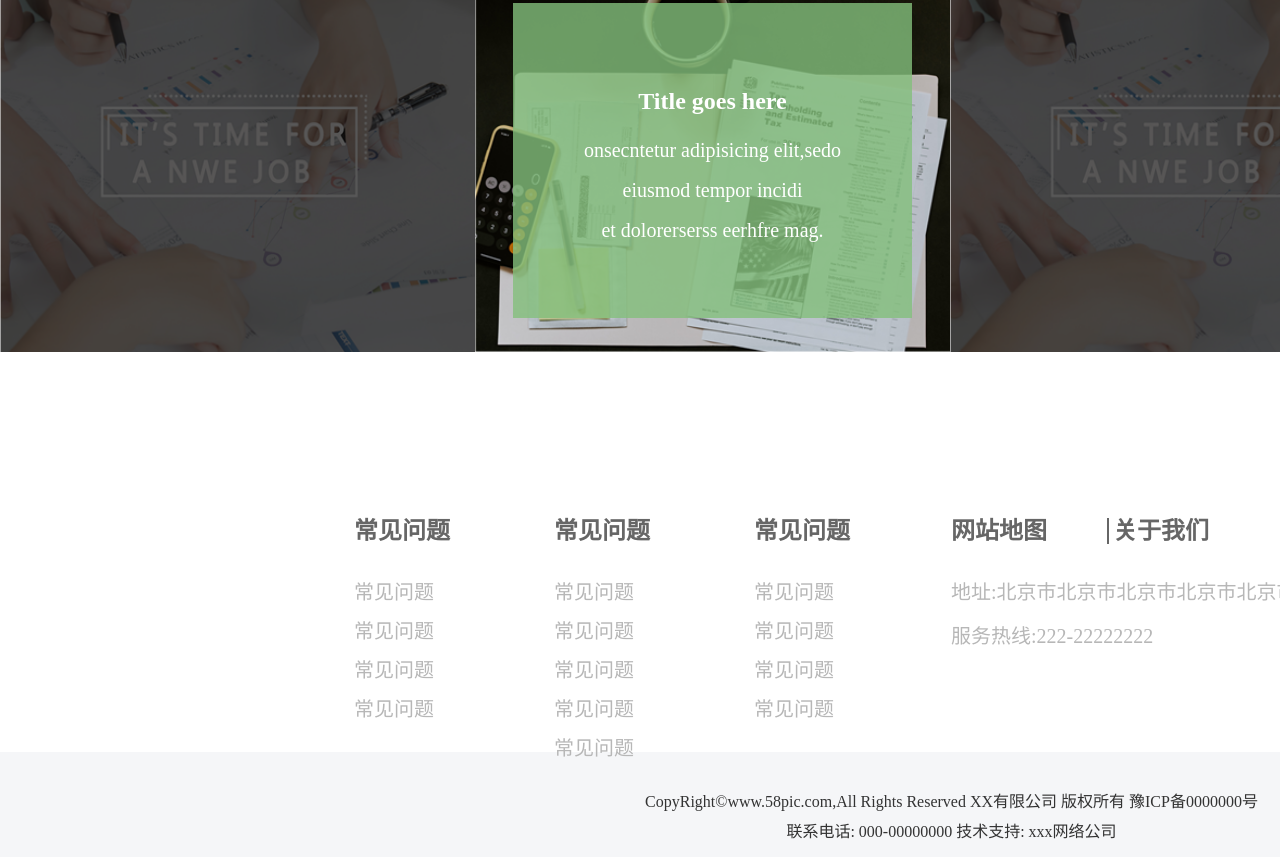
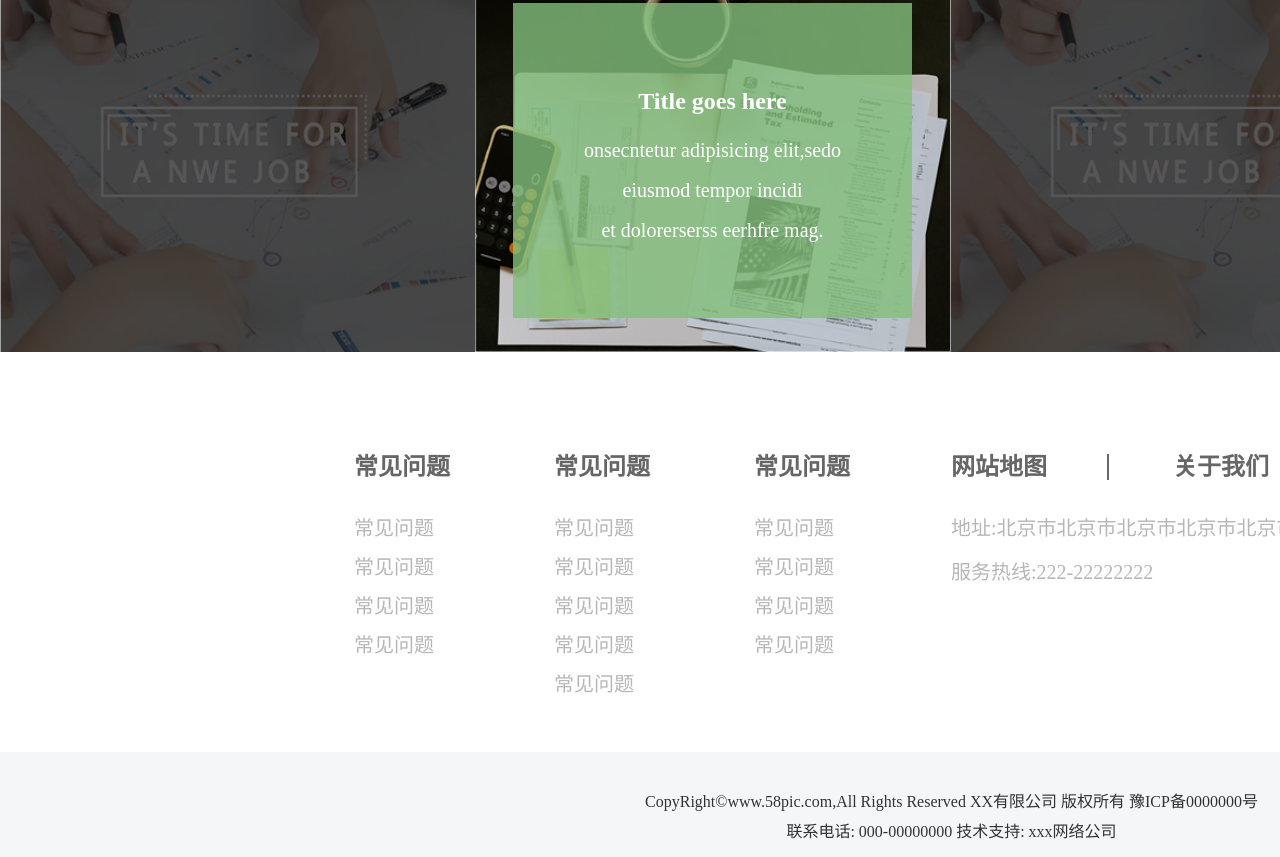
Before and after one commit to cxh01/study, a plain HTML site: page index0729/index.html in a window 1280 px wide. Shown: the part 3949-4806 px from the top of the page. Drawn offline with Linux system fonts and the light colour scheme.

Commit message:
Modifled the flrst project

```diff
--- a/index0729/index.html
+++ b/index0729/index.html
@@ -275,7 +275,7 @@
         width: 951px;
         height: 400px;
         box-sizing: border-box;
-        padding: 159px 0px 0px 304px;
+        padding: 95px 0px 0px 304px;
     }
 
     .problem-left div {
@@ -313,11 +313,11 @@
         width: 951px;
         height: 400px;
         box-sizing: border-box;
-        padding: 159px 0px 0px 0px;
+        padding: 95px 0px 0px 0px;
     }
 
     .problem-right a {
-        padding:0px 60px 0px 0px;
+        padding: 0px 60px 0px 0px;
         color: #666666;
         text-decoration: transparent;
         font-size: 24px;
@@ -357,6 +357,10 @@
     .bottom a {
         text-decoration: transparent;
         color: #333333;
+    }
+
+    .problem-on{
+        margin: 0px 60px;
     }
 </style>
 
@@ -514,7 +518,7 @@
         </div>
         <div class="problem-right">
             <a class="map" href="javascript:;">网站地图</a>
-            <a href="javascript:;">关于我们</a>
+            <a class="problem-on" href="javascript:;">关于我们</a>
             <p class="address">地址:北京市北京市北京市北京市北京市北京市北京市北京市北京市</p>
             <p class="phone">服务热线:222-22222222</p>
         </div>
```
